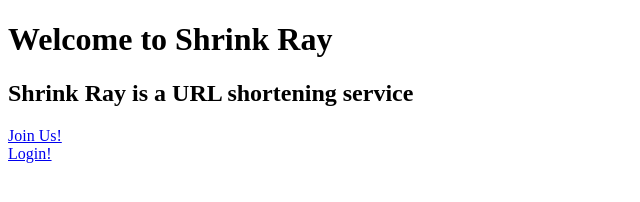
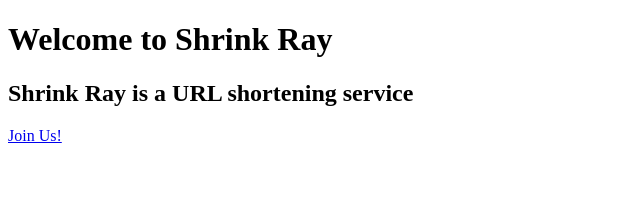
Before and after one commit to morgan3078/shrink_ray, a website: page public/index.html in a window 1280 px wide. Shown: the full height of the page, 0-640 px from the left. Drawn offline with Linux system fonts and the light colour scheme.

Commit message:
Idk if this works

```diff
--- a/public/index.html
+++ b/public/index.html
@@ -11,6 +11,5 @@
     <h2><span class = "gradient-text">Shrink Ray</span> is a URL shortening service</h2>
 
     <div><a class = "btn" class = "btn-large" href="/register">Join Us!</a></div>
-    <div><a href="/login">Login!</a></div>
   </body>
 </html>
```
